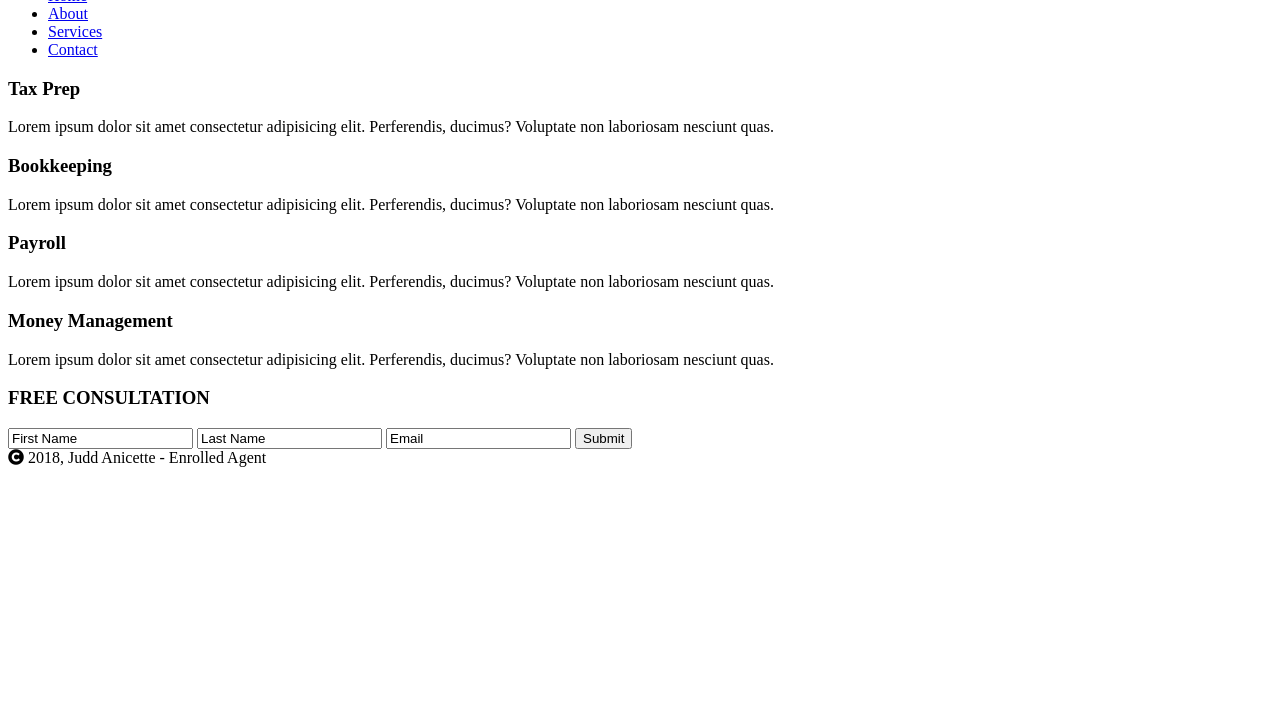
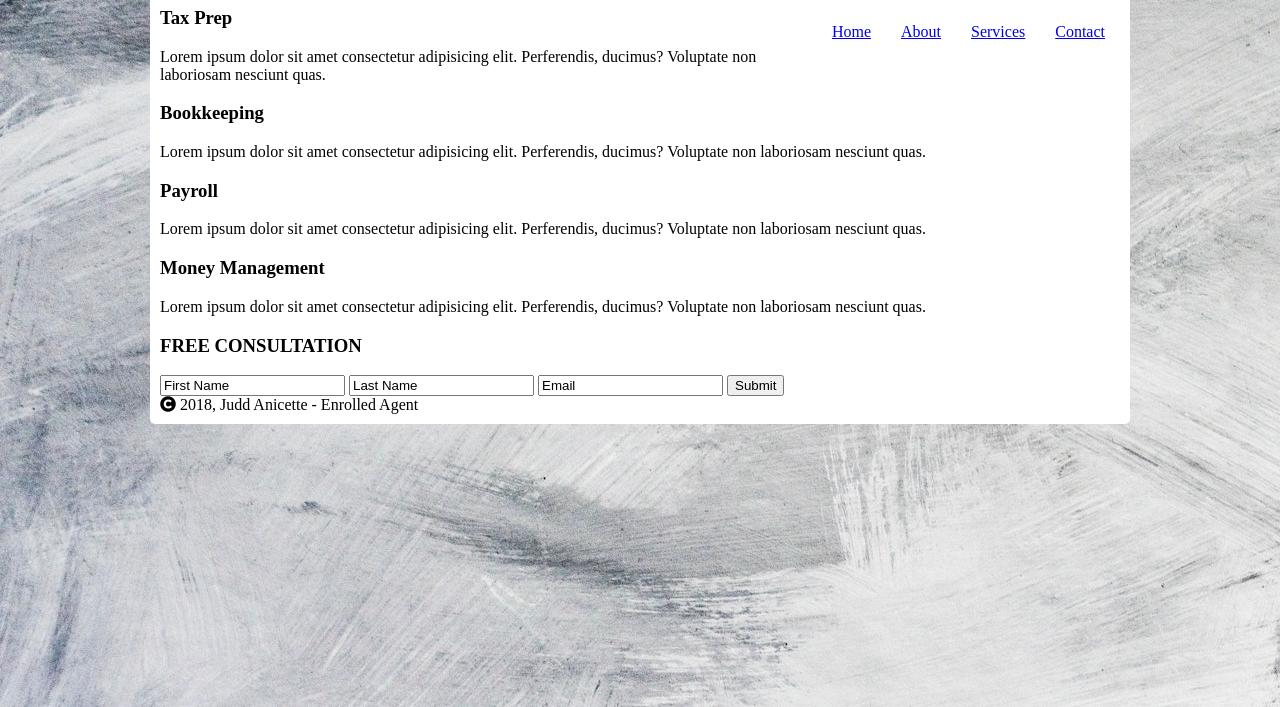
Before and after one commit to bax1111/Enrolled_Agent, a plain HTML site: page index.html in a window 1280 px wide. Shown: the part 93-800 px from the top of the page. Drawn offline with Linux system fonts and the light colour scheme.

Commit message:
Added background and Nav styling

```diff
--- a/css/main.css
+++ b/css/main.css
@@ -1,3 +1,26 @@
+body {
+  background: url(../img/bg_img.jpg);
+  background-repeat: repeat;
+  margin: 0;
+  padding: 0; }
+  body .container {
+    width: 960px;
+    margin: auto;
+    background: #fff;
+    border-radius: 5px;
+    padding: 10px;
+    margin-top: 10px; }
+
+header nav {
+  float: right;
+  text-decoration: none;
+  display: inline;
+  padding-bottom: 20px; }
+  header nav li {
+    float: left;
+    display: inline;
+    padding: 0 15px 0 15px; }
+
 .css-carousel {
   overflow: hidden; }
 
--- a/index.html
+++ b/index.html
@@ -13,7 +13,8 @@
 
 </head>
 
-<body id="bg-img">
+<body>
+    <div class="container">
         <header>
             <!-- Navigation -->
             <div class="menu-branding">
@@ -96,6 +97,7 @@
 
 
         <footer id="footer"><i class="fas fa-copyright"></i> 2018, Judd Anicette - Enrolled Agent</footer>
+    </div>
     <script src="js/main.js"></script>
 </body>
 
```
Also changed, not shown: img/bg_img.jpg (added), 1 other file. Lines whose indentation alone changed are shown as unchanged.
